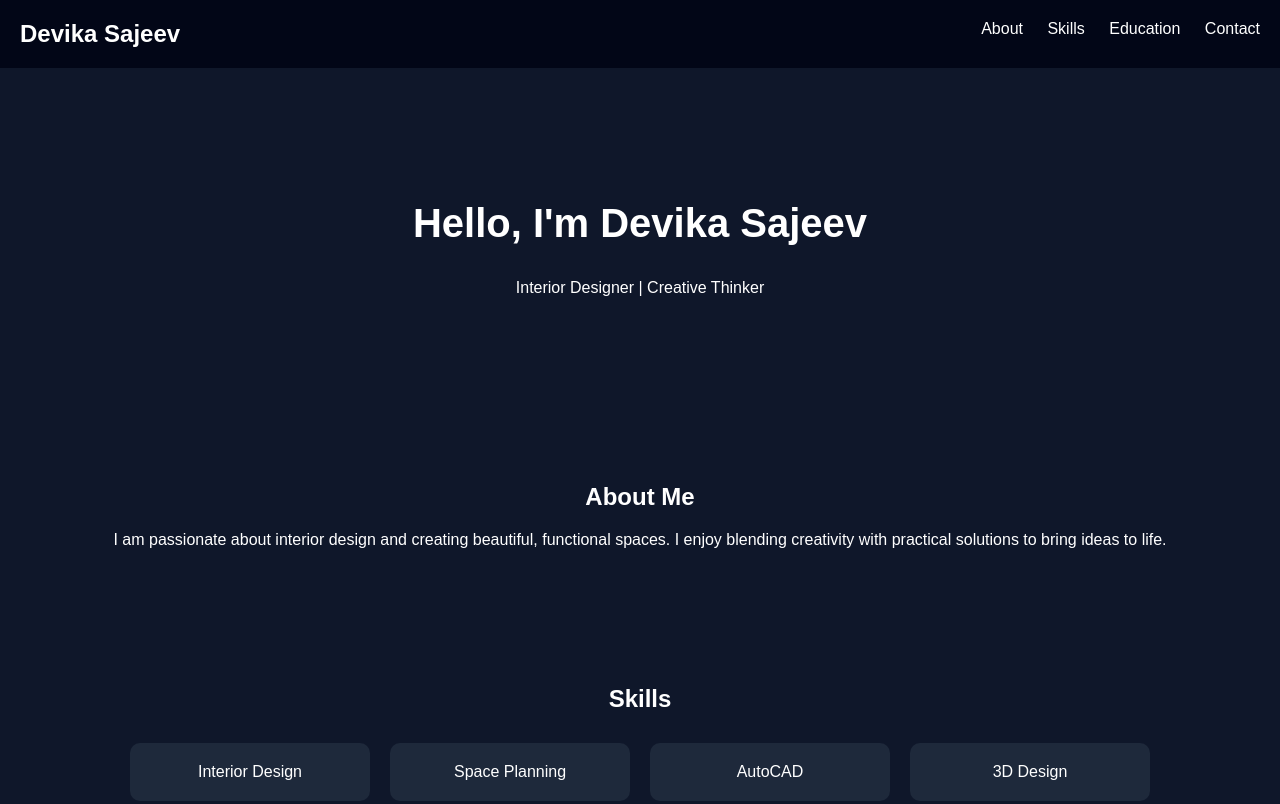
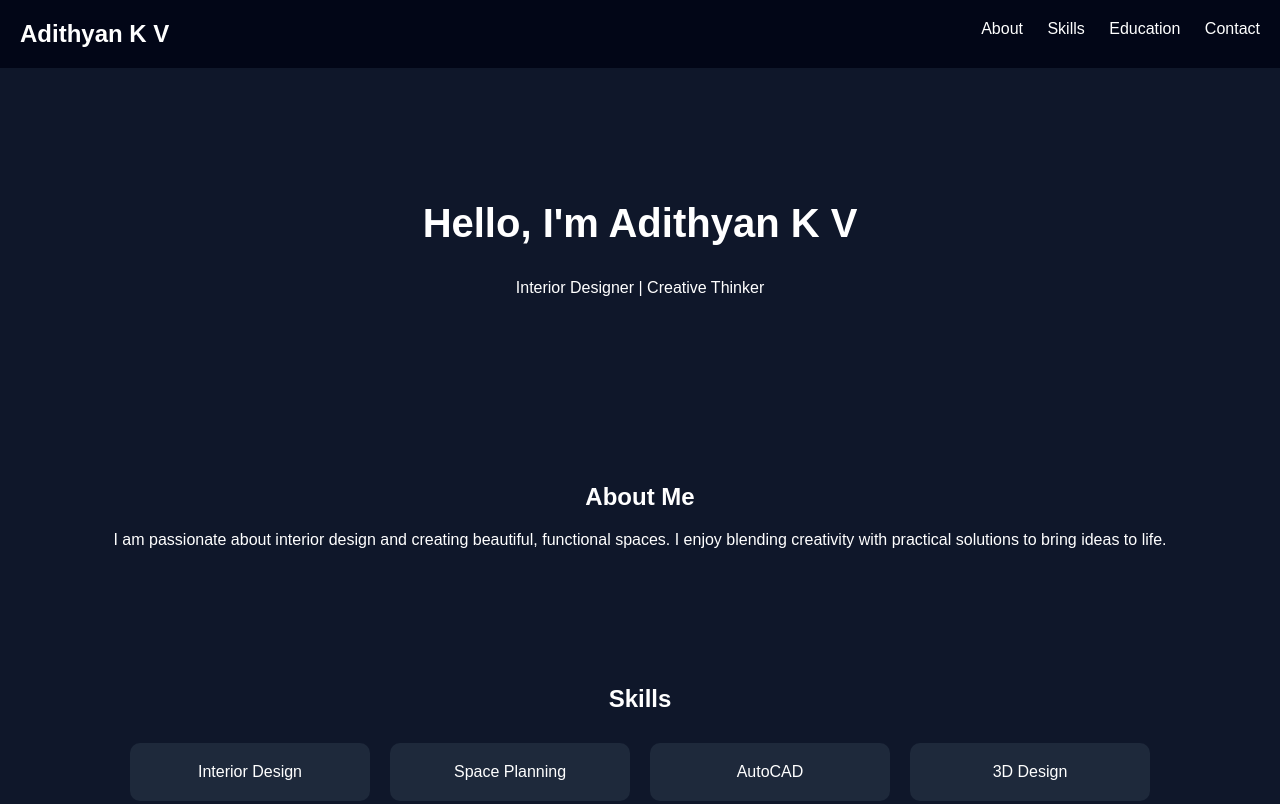
Before and after one commit to devikasajiv/proj, a website: page public/index.html in a window 1280 px wide. Shown: the top 804 px of the page. Drawn offline with Linux system fonts and the light colour scheme.

Commit message:
updated name

```diff
--- a/public/index.html
+++ b/public/index.html
@@ -2,14 +2,14 @@
 <html lang="en">
 <head>
   <meta charset="UTF-8">
-  <title>Devika Sajeev Portfolio</title>
+  <title>Adithyan K V Portfolio</title>
   <link rel="stylesheet" href="style.css">
 </head>
 <body>
 
 <!-- NAVBAR -->
 <header>
-  <h2>Devika Sajeev</h2>
+  <h2>Adithyan K V</h2>
   <nav>
     <a href="#about">About</a>
     <a href="#skills">Skills</a>
@@ -20,7 +20,7 @@
 
 <!-- HERO -->
 <section class="hero">
-  <h1>Hello, I'm Devika Sajeev</h1>
+  <h1>Hello, I'm Adithyan K V</h1>
   <p>Interior Designer | Creative Thinker</p>
 </section>
 
```
